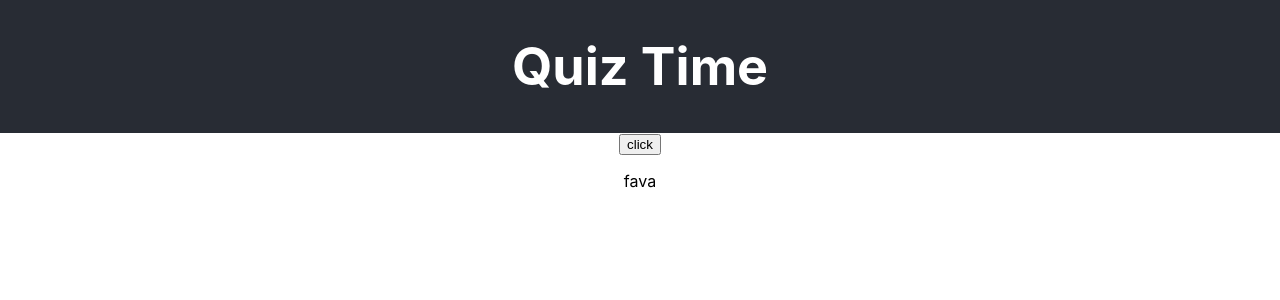
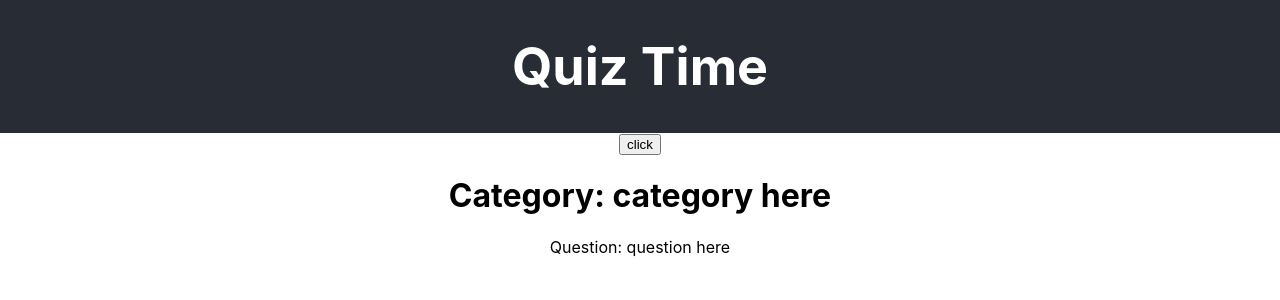
Before and after one commit to GuilhFreitas/dan-will-daniel-finalproject, a React (Create React App) app: page / in a window 1280 px wide. Shown: the top 300 px of the page. Built offline with nearby package versions, Linux system fonts and the light colour scheme.

Commit message:
Add logic to hide question and show answer when question is clicked and the reverse when answer is clicked

```diff
--- a/src/App.jsx
+++ b/src/App.jsx
@@ -1,8 +1,20 @@
 import React, { useState, useEffect } from "react";
 import "./App.css";
 
+const styles = {
+  hide: { display: "none" },
+  show: { display: "block" },
+};
+
 function App() {
-  const [quizzes, setQuizzes] = useState([{ question: "fava" }]);
+  const [quizzes, setQuizzes] = useState([
+    {
+      category: "category here",
+      question: "question here",
+      correctAnswer: "answer here",
+      index: 0,
+    },
+  ]);
   let category = "history";
   let limit = 5;
 
@@ -12,9 +24,23 @@ function App() {
     )
       .then((resp) => resp.json())
       .then((quizzes) => {
+        console.log(quizzes);
         setQuizzes(quizzes);
-        console.log(quizzes);
       });
+  };
+
+  const hideQuestionsAndShowAnswers = (event) => {
+    if (event.target.getAttribute("style") === "display: block;") {
+      event.target.setAttribute("style", "display: none;");
+      event.target.nextSibling.setAttribute("style", "display: block;");
+    }
+  };
+
+  const hideAnswersAndShowQuestions = (event) => {
+    if (event.target.getAttribute("style") === "display: block;") {
+      event.target.setAttribute("style", "display: none;");
+      event.target.previousSibling.setAttribute("style", "display: block;");
+    }
   };
 
   return (
@@ -23,9 +49,25 @@ function App() {
         <h1>Quiz Time</h1>
       </header>
       <button onClick={getQuizzes}>click</button>
+      <h1>Category: {quizzes[0].category}</h1>
       <div>
         {quizzes.map((quiz) => {
-          return <p>{quiz.question}</p>;
+          return (
+            <div key={quiz.id}>
+              <p
+                style={styles.show}
+                onClick={(event) => hideQuestionsAndShowAnswers(event)}
+              >
+                Question: {quiz.question}
+              </p>
+              <p
+                style={styles.hide}
+                onClick={(event) => hideAnswersAndShowQuestions(event)}
+              >
+                Answer: {quiz.correctAnswer}
+              </p>
+            </div>
+          );
         })}
       </div>
     </div>
```
